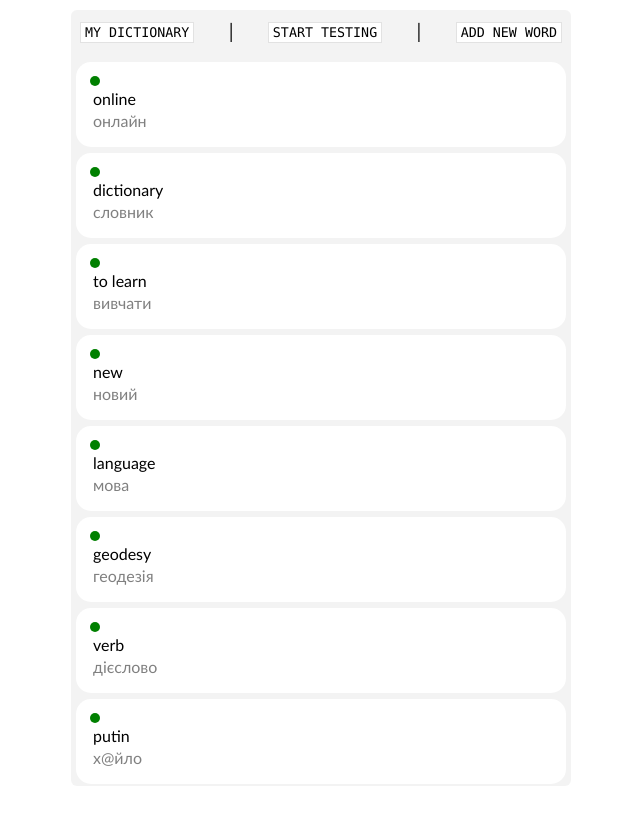
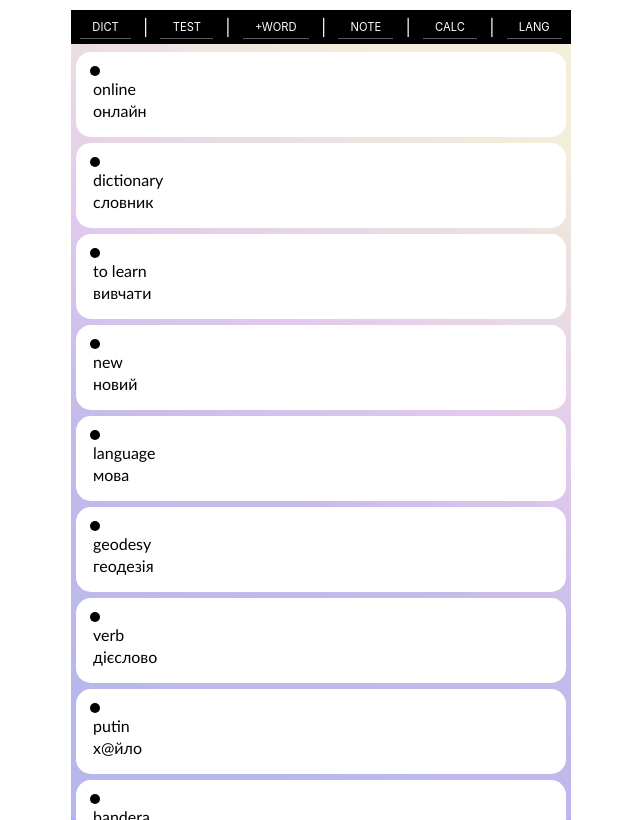
Before and after one commit to hustle2live/Vocabulary-App, a React (Create React App) app: page / in a window 1280 px wide. Shown: the whole page, without its empty margins (319-959 px from the left). Built offline with nearby package versions, Linux system fonts and the light colour scheme.

Commit message:
add variables and new styles

```diff
--- a/src/App.jsx
+++ b/src/App.jsx
@@ -5,14 +5,21 @@ import { Vocabulary } from './components/Vocabulary/Vocabulary';
 import { AddNewWord } from './components/AddNewWord/AddNewWord';
 import { TestLogic as Test } from './components/TestLogic/TestLogic';
 
+import { Header } from './components/Header/Header';
+
 import './styles.scss';
 
 const App = () => (
-  <Routes>
-    <Route path='/' element={<Vocabulary />} />
-    <Route path='/add-new-word' element={<AddNewWord />} />
-    <Route path='/test-page' element={<Test />} />
-  </Routes>
+   <>
+      <Header />
+      <div className='main_wrapper'>
+      <Routes>
+         <Route path='/' element={<Vocabulary />} />
+         <Route path='/add-new-word' element={<AddNewWord />} />
+         <Route path='/test-page' element={<Test />} />
+      </Routes>
+      </div>
+   </>
 );
 
 export default App;
--- /dev/null
+++ b/src/_variables.scss
@@ -0,0 +1,26 @@
+@import url('https://fonts.googleapis.com/css2?family=Inter:wght@400;600;700;800&family=Roboto+Mono:wght@700&display=swap');
+
+$font-primary: -apple-system, BlinkMacSystemFont, 'Segoe UI', 'Roboto', 'Oxygen', 'Ubuntu', 'Cantarell', 'Fira Sans',
+   'Droid Sans', 'Helvetica Neue', sans-serif;
+
+$text-primary: #fff;
+$text-secondary: #000;
+
+$menu-text-primary: #000;
+$menu-text-secondary: #fff;
+
+$menu-main: #fff;
+$menu-secondary: #000;
+
+$bg-secondary: rgb(157, 159, 245);
+$bg-secondary-gradient: linear-gradient(
+   27deg,
+   rgba(157, 159, 245, 0.8856792717086834) 10%,
+   rgba(176, 155, 240, 0.8016456582633054) 41%,
+   rgba(212, 155, 240, 0.5887605042016807) 59%,
+   rgba(255, 248, 215, 0.8940826330532213) 90%,
+   rgba(255, 248, 215, 0.9136904761904762) 95%
+);
+
+$bg-primary: rgba(55, 57, 214, 0.736);
+// $bg-primary-gradient: linear-gradient();
--- a/src/components/Header/Header.jsx
+++ b/src/components/Header/Header.jsx
@@ -1,34 +1,29 @@
 import React from 'react';
 import { useNavigate, useLocation } from 'react-router-dom';
-import { useDispatch, useSelector } from 'react-redux';
-
-import { shuffleAndCut, dispatchMultiply } from '../../features/helpers';
 
 import styles from './Header.module.scss';
 
 export const Header = () => {
-   const dispatch = useDispatch(),
-      navigate = useNavigate(),
-      location = useLocation(),
-      vocabulary = useSelector((state) => state.vocabularyReducer.vocabulary);
+   const navigate = useNavigate(),
+      location = useLocation();
 
-   const startNewTest = () => {
-      const newTestingArray = shuffleAndCut([...vocabulary]);
-      dispatchMultiply(dispatch, [
-         { type: 'CLEAR_TEST_DATA' },
-         { type: 'CLEAR_CURRENT_STAT' },
-         { type: 'CREATE_TESTING_ARRAY', payload: newTestingArray },
-         { type: 'CHANGE_TEST' }
-      ]);
-      navigate('/test-page' + location.search);
-   };
-
+   const goToMainPage = () => navigate('/' + location.search);
    const goToAddWordPage = () => navigate('/add-new-word' + location.search);
+   const goToTestPage = () => navigate('/test-page' + location.search);
 
    return (
-      <header className={styles.header}>
-         <button>MY DICTIONARY</button> | <button onClick={startNewTest}>START TESTING</button>|{' '}
-         <button onClick={goToAddWordPage}>ADD NEW WORD</button>
-      </header>
+      <nav className={styles.header}>
+         <li onClick={goToMainPage}>DICT</li>
+         <span>|</span>
+         <li onClick={goToTestPage}>TEST</li>
+         <span>|</span>
+         <li onClick={goToAddWordPage}>+WORD</li>
+         <span>|</span>
+         <li onClick={goToMainPage}>NOTE</li>
+         <span>|</span>
+         <li onClick={goToMainPage}>CALC</li>
+         <span>|</span>
+         <li onClick={goToMainPage}>LANG</li>
+      </nav>
    );
 };
--- a/src/components/Header/Header.module.scss
+++ b/src/components/Header/Header.module.scss
@@ -1,22 +1,36 @@
+@use '../../variables' as global;
+
 .header {
    display: flex;
    height: 34px;
    justify-content: space-between;
    align-items: center;
-   background: rgba(216, 216, 216, 0.3);
-   padding: 5px;
+   background: global.$menu-secondary;
+   padding: 0 5px;
+   color: global.$menu-text-secondary;
 
-   button {
-      display: block;
-      font-family: source-code-pro, Menlo, Monaco, Consolas, 'Courier New', monospace;
-      background: #fff;
-      padding: 2px 4px;
-      border: 1px solid #c1c1c175;
+   li {
+      padding: 0 4px;
+      padding: 4px 1.1em;
       margin: auto 4px;
+      font-size: 0.7em;
+      cursor: pointer;
+      border-bottom: 1px solid #c1c1c175;
+      list-style-type: none;
+
+      &:hover {
+         border-bottom: 0.5px solid global.$menu-text-secondary;
+      }
 
       &:active {
          background: transparent;
          box-shadow: 0px 0px 8px 1px rgba(255, 102, 0, 0.64);
       }
+
+      &::marker {
+         padding: 0;
+         margin: 0;
+         // content: none;
+      }
    }
 }
--- a/src/components/TestInteractive/TestInteractivePage.module.scss
+++ b/src/components/TestInteractive/TestInteractivePage.module.scss
@@ -1,3 +1,4 @@
+@use '../../variables' as global;
 
 .wrapper {
    height: 96.8vh;
@@ -23,8 +24,8 @@
 
 .tested-word {
    display: block;
-  font-family: system-ui, -apple-system, BlinkMacSystemFont, 'Segoe UI', Roboto,
-    Oxygen, Ubuntu, Cantarell, 'Open Sans', 'Helvetica Neue', sans-serif;
+   font-family: system-ui, -apple-system, BlinkMacSystemFont, 'Segoe UI', Roboto, Oxygen, Ubuntu, Cantarell, 'Open Sans',
+      'Helvetica Neue', sans-serif;
    font-size: 28px;
    font-weight: 500;
    padding: 50px;
@@ -49,7 +50,6 @@
    }
 }
 
-
 .listElement {
    margin: 15px;
    opacity: 0;
@@ -62,13 +62,13 @@
       min-width: 40px;
       text-align: center;
       border-radius: 15px;
-    border: 2px solid green;
+      border: 2px solid global.$text-primary;
       width: fit-content;
 
       &:active {
-      background-color: black;
-      color: #fff;
-      border-color: greenyellow;
+         background-color: global.$menu-secondary;
+         color: global.$menu-text-secondary;
+         border-color: global.$menu-secondary;
       }
    }
 }
--- a/src/components/TestLogic/TestLogic.jsx
+++ b/src/components/TestLogic/TestLogic.jsx
@@ -1,14 +1,31 @@
-import React from 'react';
+import React, { useEffect } from 'react';
 import { useDispatch, useSelector } from 'react-redux';
 
 import { TestInteractivePage } from '../TestInteractive/TestInteractivePage';
 import { ShowTestResults } from '../ShowTestResults/ShowTestResults';
 
-import { shuffleAndCut } from '../../features/helpers';
+import { shuffleAndCut, dispatchMultiply } from '../../features/helpers';
 
 export const TestLogic = () => {
    const dispatch = useDispatch();
-  const testedElem = useSelector((state) => state.testReducer.activeWordTest);
+   const state = useSelector((state) => state);
+   const testedElem = state.testReducer.activeWordTest;
+   const vocabulary = state.vocabularyReducer.vocabulary;
+
+   const startingNewTest = () => {
+      const newTestingArray = shuffleAndCut([...vocabulary]);
+      dispatchMultiply(dispatch, [
+         { type: 'CLEAR_TEST_DATA' },
+         { type: 'CLEAR_CURRENT_STAT' },
+         { type: 'CREATE_TESTING_ARRAY', payload: newTestingArray },
+         { type: 'CHANGE_TEST' }
+      ]);
+   };
+
+   useEffect(() => {
+      // Starting new test after page have load
+      startingNewTest();
+   }, []);
 
    const changeTest = () =>
       dispatch({
--- a/src/components/Vocabulary/Vocabulary.jsx
+++ b/src/components/Vocabulary/Vocabulary.jsx
@@ -1,7 +1,5 @@
 import React from 'react';
 import { useSelector } from 'react-redux';
-
-import { Header } from '../Header/Header';
 
 import styles from './Vocabulary.module.scss';
 
@@ -12,7 +10,6 @@ export const Vocabulary = () => {
 
    return (
       <div className={styles.wrapper}>
-         <Header />
          <div className={styles.content}>
             <ul className={styles.wordList}>
                {vocabulary.map(({ name, translate }, index) => (
--- a/src/components/Vocabulary/Vocabulary.module.scss
+++ b/src/components/Vocabulary/Vocabulary.module.scss
@@ -1,3 +1,5 @@
+@use '../../variables' as global;
+
 .wrapper {
    overflow-y: hidden;
    height: 97vh;
@@ -34,12 +36,12 @@
 
 .word-name {
    font-weight: 500;
-   color: black;
+   color: global.$text-secondary;
 }
 
 .word-translate {
    font-weight: 500;
-   color: gray;
+   color: global.$text-secondary;
 }
 
 .word-description {
@@ -49,6 +51,6 @@
       width: 10px;
       height: 10px;
       border-radius: 50%;
-      background: green;
+      background: global.$menu-secondary;
    }
 }
--- a/src/styles.scss
+++ b/src/styles.scss
@@ -1,14 +1,13 @@
-@import url('https://fonts.googleapis.com/css2?family=Inter:wght@400;600;700;800&family=Roboto+Mono:wght@700&display=swap');
+@use './variables' as global;
 
 body {
-  font-family: -apple-system, BlinkMacSystemFont, 'Segoe UI', 'Roboto', 'Oxygen', 'Ubuntu',
-    'Cantarell', 'Fira Sans', 'Droid Sans', 'Helvetica Neue', sans-serif;
+   font-family: global.$font-primary;
    -webkit-font-smoothing: antialiased;
    -moz-osx-font-smoothing: grayscale;
+   color: global.$text-secondary;
 }
 
 button {
-  font-family: source-code-pro, Menlo, Monaco, Consolas, 'Courier New', monospace;
    border: 1px solid #c1c1c175;
 
    &:active {
@@ -21,6 +20,11 @@ ul {
    list-style-type: none;
 }
 
+.main_wrapper {
+   background: global.$bg-secondary;
+   background: global.$bg-secondary-gradient;
+}
+
 @media screen and (min-width: 560px) {
    body {
       margin: auto;
```
Lines whose indentation alone changed are shown as unchanged.
